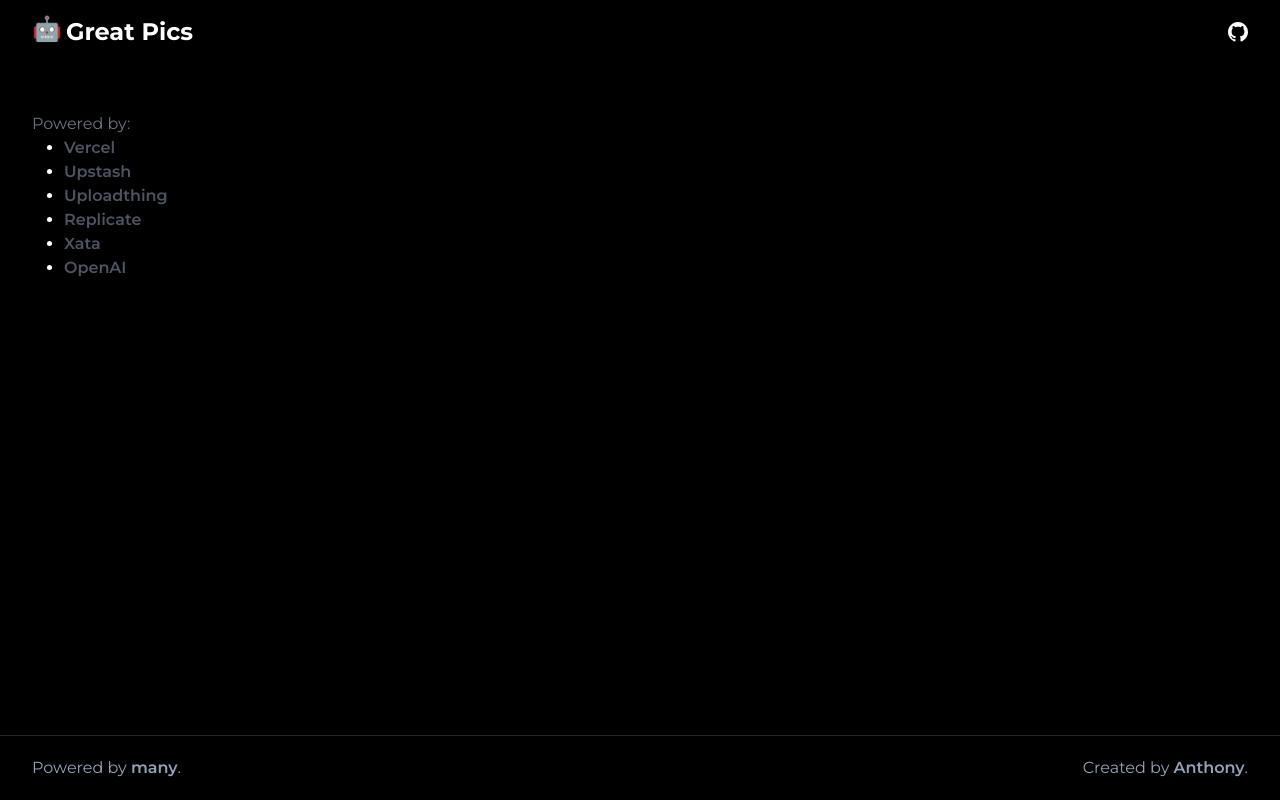
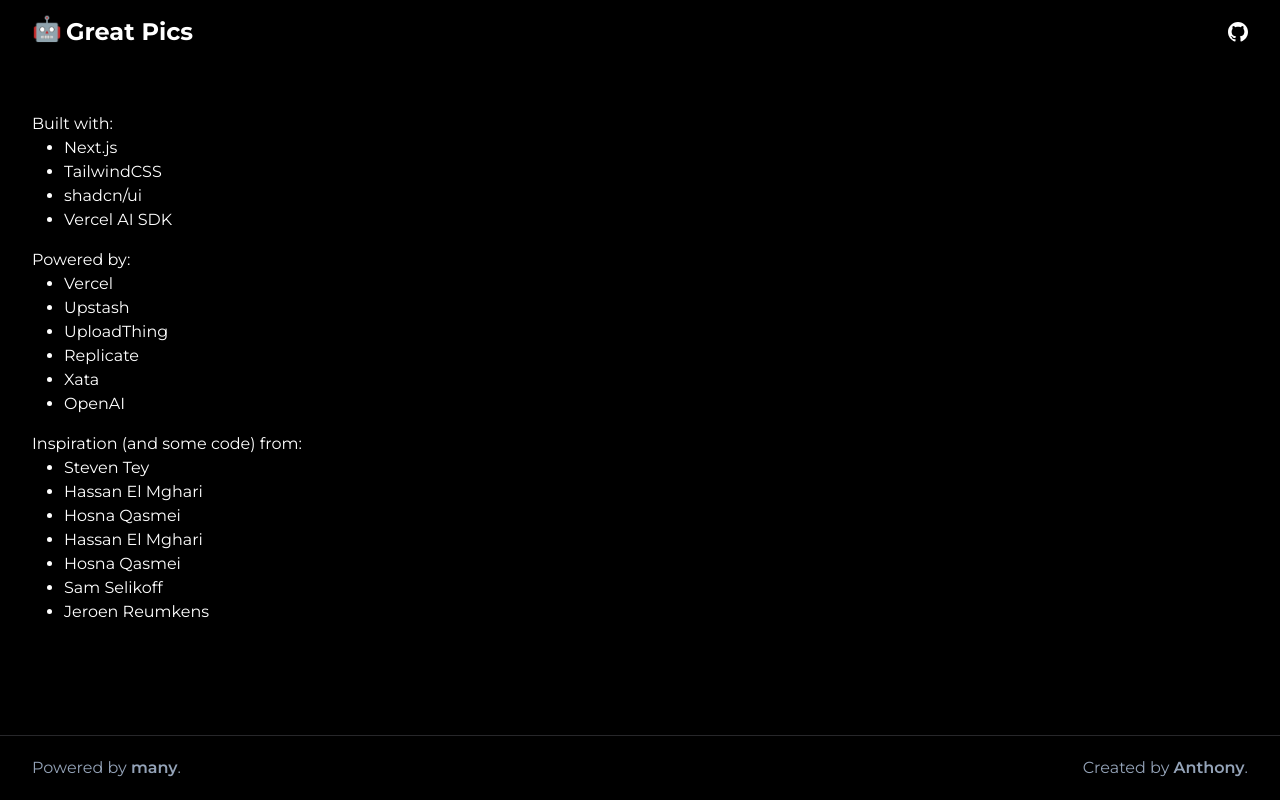
Before and after one commit to cuevaio/greatpics, a Next.js app: page /about in a window 1280 px wide. Built offline with nearby package versions, Linux system fonts and the light colour scheme.

Commit message:
feat: about page improved

```diff
--- a/src/app/about/page.tsx
+++ b/src/app/about/page.tsx
@@ -1,11 +1,52 @@
 const AboutPage = () => {
   return (
-    <>
-      <p className="text-gray-500">Powered by:</p>
+    <div className="space-y-4">
+      <div>
+        Built with:
         <ul className="list-disc px-8">
           <li>
             <a
-            className="font-semibold text-gray-600 transition-colors hover:text-slate-900"
+              href="https://nextjs.org"
+              target="_blank"
+              rel="noopener noreferrer"
+            >
+              Next.js
+            </a>
+          </li>
+          <li>
+            <a
+              href="https://tailwindcss.com"
+              target="_blank"
+              rel="noopener noreferrer"
+            >
+              TailwindCSS
+            </a>
+          </li>
+          <li>
+            <a
+              href="https://ui.shadcn.com/"
+              target="_blank"
+              rel="noopener noreferrer"
+            >
+              shadcn/ui
+            </a>
+          </li>
+          <li>
+            <a
+              href="https://sdk.vercel.ai/docs"
+              target="_blank"
+              rel="noopener noreferrer"
+            >
+              Vercel AI SDK
+            </a>
+          </li>
+        </ul>
+      </div>
+      <div>
+        Powered by:
+        <ul className="list-disc px-8">
+          <li>
+            <a
               href="https://vercel.com"
               target="_blank"
               rel="noopener noreferrer"
@@ -15,7 +56,6 @@
           </li>
           <li>
             <a
-            className="font-semibold text-gray-600 transition-colors hover:text-slate-900"
               href="https://upstash.com"
               target="_blank"
               rel="noopener noreferrer"
@@ -25,17 +65,15 @@
           </li>
           <li>
             <a
-            className="font-semibold text-gray-600 transition-colors hover:text-slate-900"
               href="https://uploadthing.com"
               target="_blank"
               rel="noopener noreferrer"
             >
-            Uploadthing
+              UploadThing
             </a>
           </li>
           <li>
             <a
-            className="font-semibold text-gray-600 transition-colors hover:text-slate-900"
               href="https://replicate.com"
               target="_blank"
               rel="noopener noreferrer"
@@ -44,18 +82,12 @@
             </a>
           </li>
           <li>
-          <a
-            className="font-semibold text-gray-600 transition-colors hover:text-slate-900"
-            href="https://xata.io"
-            target="_blank"
-            rel="noopener noreferrer"
-          >
+            <a href="https://xata.io" target="_blank" rel="noopener noreferrer">
               Xata
             </a>
           </li>
           <li>
             <a
-            className="font-semibold text-gray-600 transition-colors hover:text-slate-900"
               href="https://openai.com"
               target="_blank"
               rel="noopener noreferrer"
@@ -64,7 +96,76 @@
             </a>
           </li>
         </ul>
-    </>
+      </div>
+      <div>
+        Inspiration (and some code) from:
+        <ul className="list-disc px-8">
+          <li>
+            <a
+              href="https://twitter.com/steventey"
+              target="_blank"
+              rel="noopener noreferrer"
+            >
+              Steven Tey
+            </a>
+          </li>
+          <li>
+            <a
+              href="https://twitter.com/nutlope"
+              target="_blank"
+              rel="noopener noreferrer"
+            >
+              Hassan El Mghari
+            </a>
+          </li>
+          <li>
+            <a
+              href="https://twitter.com/hqasmei"
+              target="_blank"
+              rel="noopener noreferrer"
+            >
+              Hosna Qasmei
+            </a>
+          </li>
+          <li>
+            <a
+              href="https://twitter.com/nutlope"
+              target="_blank"
+              rel="noopener noreferrer"
+            >
+              Hassan El Mghari
+            </a>
+          </li>
+          <li>
+            <a
+              href="https://twitter.com/hqasmei"
+              target="_blank"
+              rel="noopener noreferrer"
+            >
+              Hosna Qasmei
+            </a>
+          </li>
+          <li>
+            <a
+              href="https://twitter.com/samselikoff"
+              target="_blank"
+              rel="noopener noreferrer"
+            >
+              Sam Selikoff
+            </a>
+          </li>
+          <li>
+            <a
+              href="https://twitter.com/jeroenreumkens"
+              target="_blank"
+              rel="noopener noreferrer"
+            >
+              Jeroen Reumkens
+            </a>
+          </li>
+        </ul>
+      </div>
+    </div>
   )
 }
 
--- a/src/app/layout.tsx
+++ b/src/app/layout.tsx
@@ -1,3 +1,5 @@
+import { Analytics } from "@vercel/analytics/react"
+
 import { cn } from "@/lib/utils/ui"
 
 import "./globals.css"
@@ -29,6 +31,7 @@
       }}
     >
       <body className={cn(unbounded.className)}>
+        <Analytics />
         <Toaster />
         <div className="fixed -z-50 h-[100dvh] w-full" />
         <div id="content" className="h-[100dvh] w-full overflow-auto">
```
Also changed, not shown: package.json (+4 -3 lines), 1 other file (tests, documents, lock files or other folders). Lines whose indentation alone changed are shown as unchanged.
